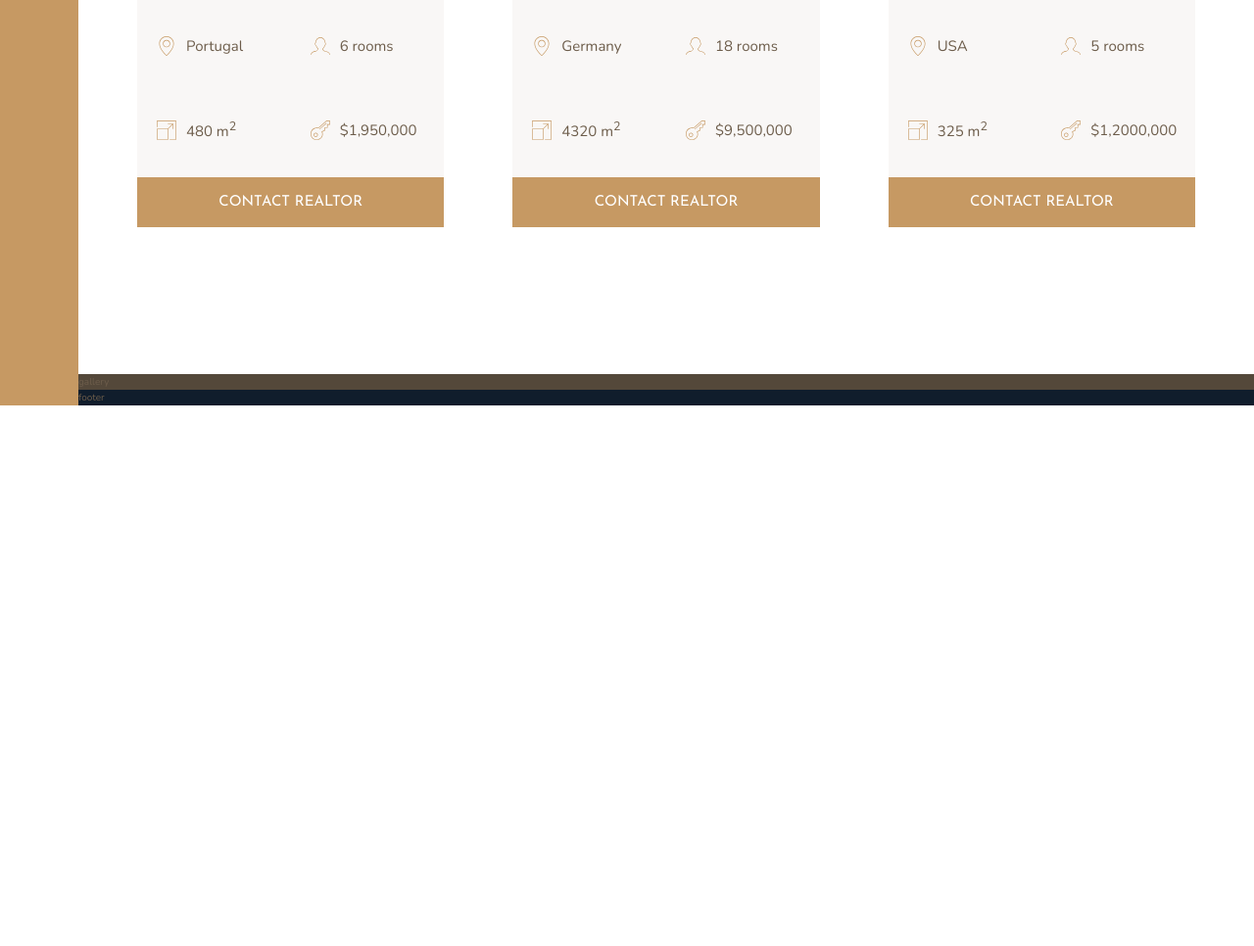
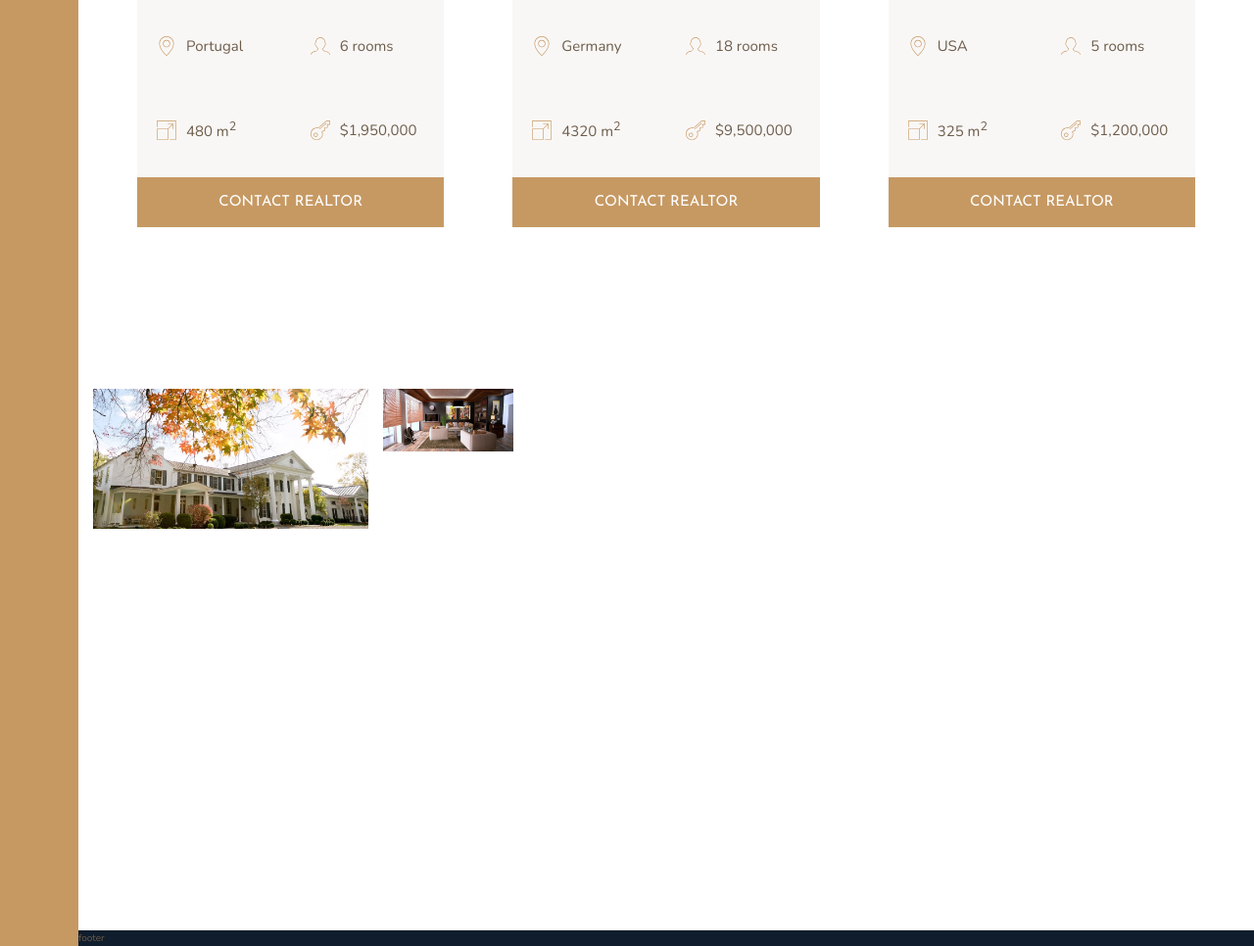
Before and after one commit to lejonu/nexter, a website: page index.html in a window 1280 px wide. Shown: the part 2740-3706 px from the top of the page at 98% size. Before the commit the page ends 3154 px from the top, so only its background shows below. Drawn offline with nearby package versions, Linux system fonts and the light colour scheme.

Commit message:
Building the Gallery - Part 1

```diff
--- a/index.html
+++ b/index.html
@@ -302,13 +302,20 @@
           <svg>
             <use xlink:href="img/sprite.svg#icon-key"></use>
           </svg>
-          <p>$1,2000,000</p>
+          <p>$1,200,000</p>
         </div>
         <button class="btn home__btn">Contact realtor</button>
       </div>
     </section>
 
-    <section class="gallery">gallery</section>
+    <section class="gallery">
+      <figure class="gallery__item gallery__item--1">
+        <img src="img/gal-1.jpeg" alt="Gallery image" class="gallery__img" />
+      </figure>
+      <figure class="gallery__item gallery__item--2">
+        <img src="img/gal-2.jpeg" alt="Gallery image" class="gallery__img" />
+      </figure>
+    </section>
 
     <footer class="footer">footer</footer>
   </body>
--- a/sass/_gallery.scss
+++ b/sass/_gallery.scss
@@ -1,4 +1,23 @@
 .gallery {
-  background-color: $color-grey-dark-1;
   grid-column: full-start / full-end;
+
+  display: grid;
+  grid-template-columns: repeat(8, 1fr);
+  grid-template-rows: repeat(7, 5vw);
+  grid-gap: 1.5rem;
+  padding: 1.5rem;
+
+  &__item {
+    &--1 {
+      grid-row: 1 / span 2;
+      grid-column: 1 / span 2;
+    }
+  }
+
+  &__img {
+    width: 100%;
+    height: 100%;
+    object-fit: cover;
+    display: block;
+  }
 }
```
Also changed, not shown: css/style.css.
